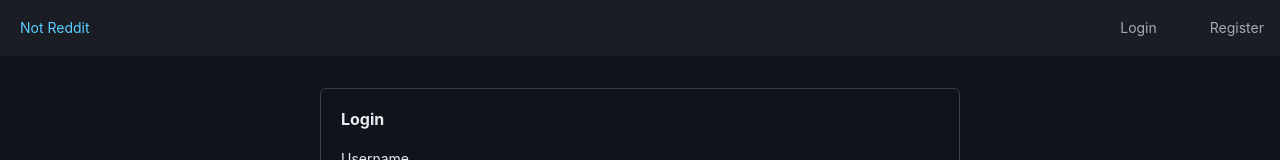
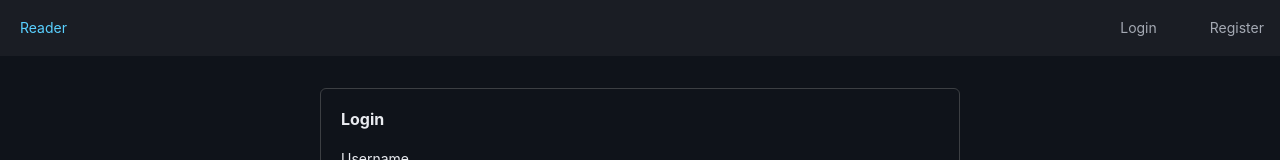
Before and after one commit to hydrarguru/reader, a React (Vite) app: page /login in a window 1280 px wide. Shown: the top 160 px of the page. Built offline with nearby package versions, Linux system fonts and the light colour scheme; no server answers; some icons are missing.

Commit message:
refactor(SiteHeader): changed title.

```diff
--- a/src/components/SiteHeader/SiteHeader.tsx
+++ b/src/components/SiteHeader/SiteHeader.tsx
@@ -6,7 +6,7 @@
 function SiteHeader() {
   return (
     <Navbar>
-    <Navbar.Brand href="/">Not Reddit</Navbar.Brand>
+    <Navbar.Brand href="/">Reader</Navbar.Brand>
     <Nav pullRight>
         <Nav.Item icon={<PeoplesCostomizeIcon />} href='/login'>Login</Nav.Item>
         <Nav.Item icon={<OperatePeopleIcon />} href='/register'>Register</Nav.Item>
```
